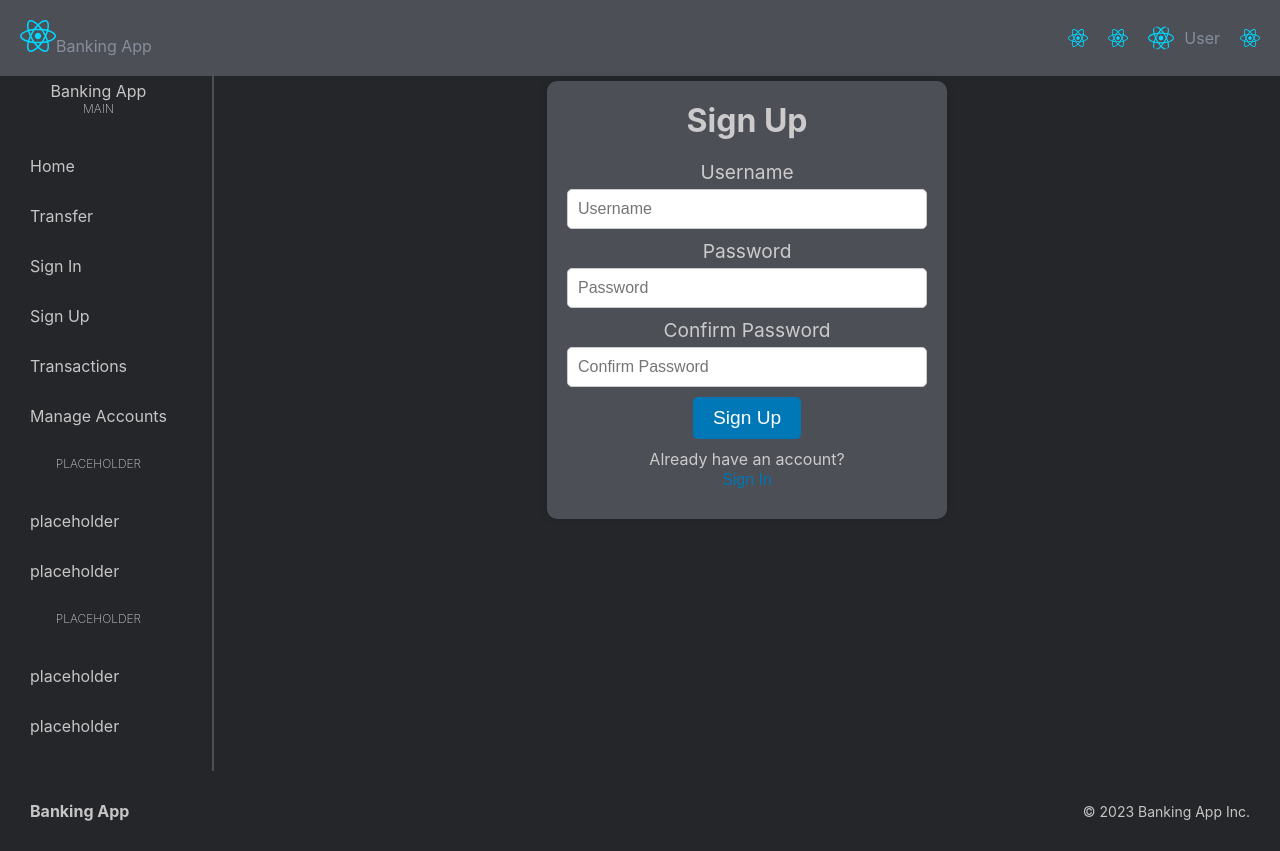
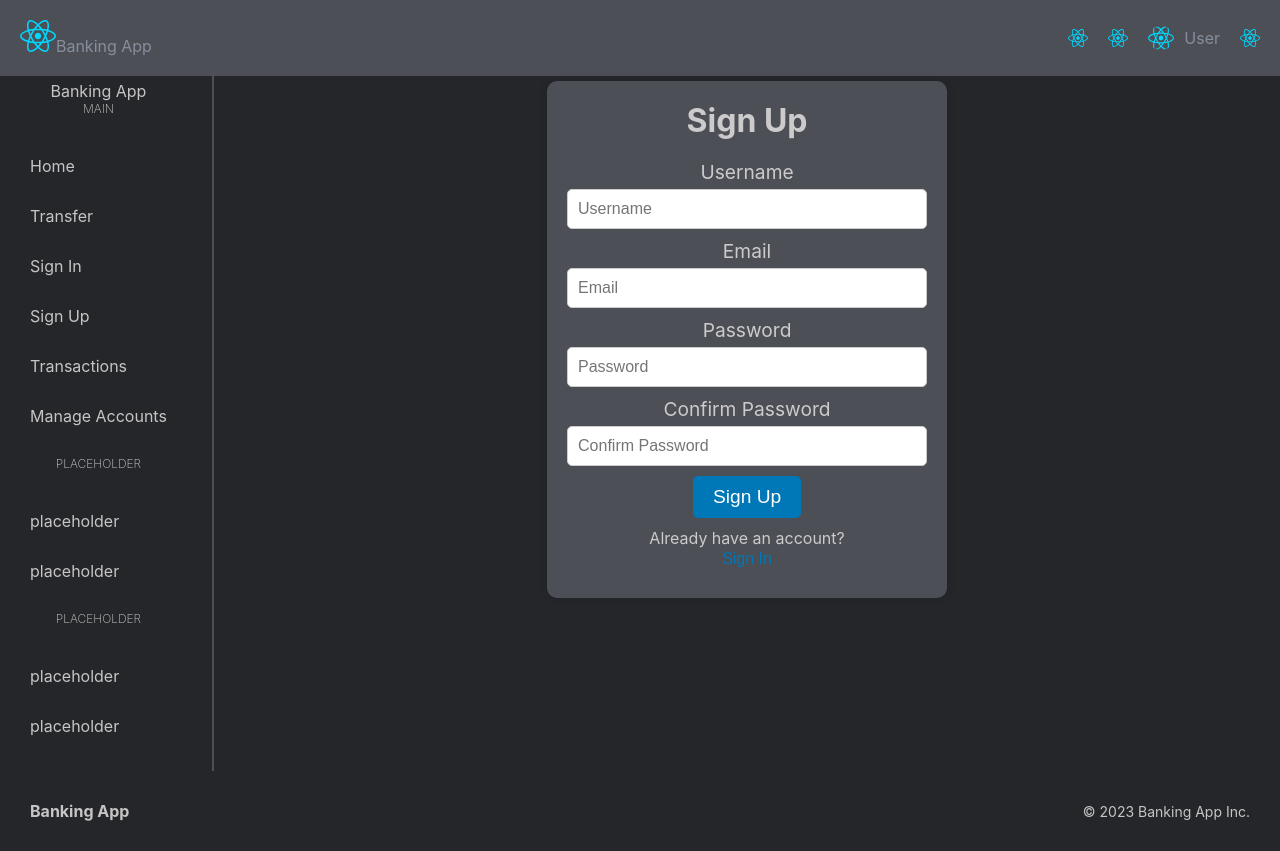
Before and after one commit to Hack-Weekly/bronze-badger-banking-app, a React (Vite) app in the folder frontend/: page /register in a window 1280 px wide. Built offline with nearby package versions, Linux system fonts and the light colour scheme; the HTML template or start-up script is replaced by a standard one.

Commit message:
implemented signup api to frontend

```diff
--- a/frontend/src/pages/SignUp/SignUp.tsx
+++ b/frontend/src/pages/SignUp/SignUp.tsx
@@ -1,6 +1,7 @@
 // TODO: add error message handling for login submit errors
 // on server error response
 import { useRef, useState, useEffect } from "react";
+import axios from "axios";
 import "./signup.scss";
 
 const SignUp = () => {
@@ -46,14 +47,25 @@ const SignUp = () => {
         return PWD_REGEX.test(password);
     };
 
-    const handleSubmit = (e: React.FormEvent<HTMLFormElement>) => {
+    const handleSubmit = async (e: React.FormEvent<HTMLFormElement>) => {
         e.preventDefault();
-        if (isPasswordValid(formData.password)) {
-            // no back end yet so just log the data
-            console.log(formData);
-            // data.username and data.password are the values from the form
-        } else {
-            setErrMsg("Invalid password");
+        try {
+            const formData = new FormData(e.target as HTMLFormElement);
+            const data = {
+                name: formData.get("username") as string,
+                email: formData.get("email") as string,
+                password: formData.get("password") as string
+            };
+
+            if (isPasswordValid(data.password)) {
+                const response = await axios.post("http://localhost:3000/auth/signup", data);
+                console.log(response)
+            } else {
+                setErrMsg("Invalid password");
+            }
+        } catch (error) {
+            console.error("Register failed:", error);
+            setErrMsg("Register failed.");
         }
     };
 
@@ -70,6 +82,15 @@ const SignUp = () => {
                     name="username"
                     id="username"
                     placeholder="Username"
+                    required
+                    onChange={handleInputChange}
+                />
+                <label htmlFor="email">Email</label>
+                <input
+                    type="text"
+                    name="email"
+                    id="email"
+                    placeholder="Email"
                     required
                     onChange={handleInputChange}
                 />
```
